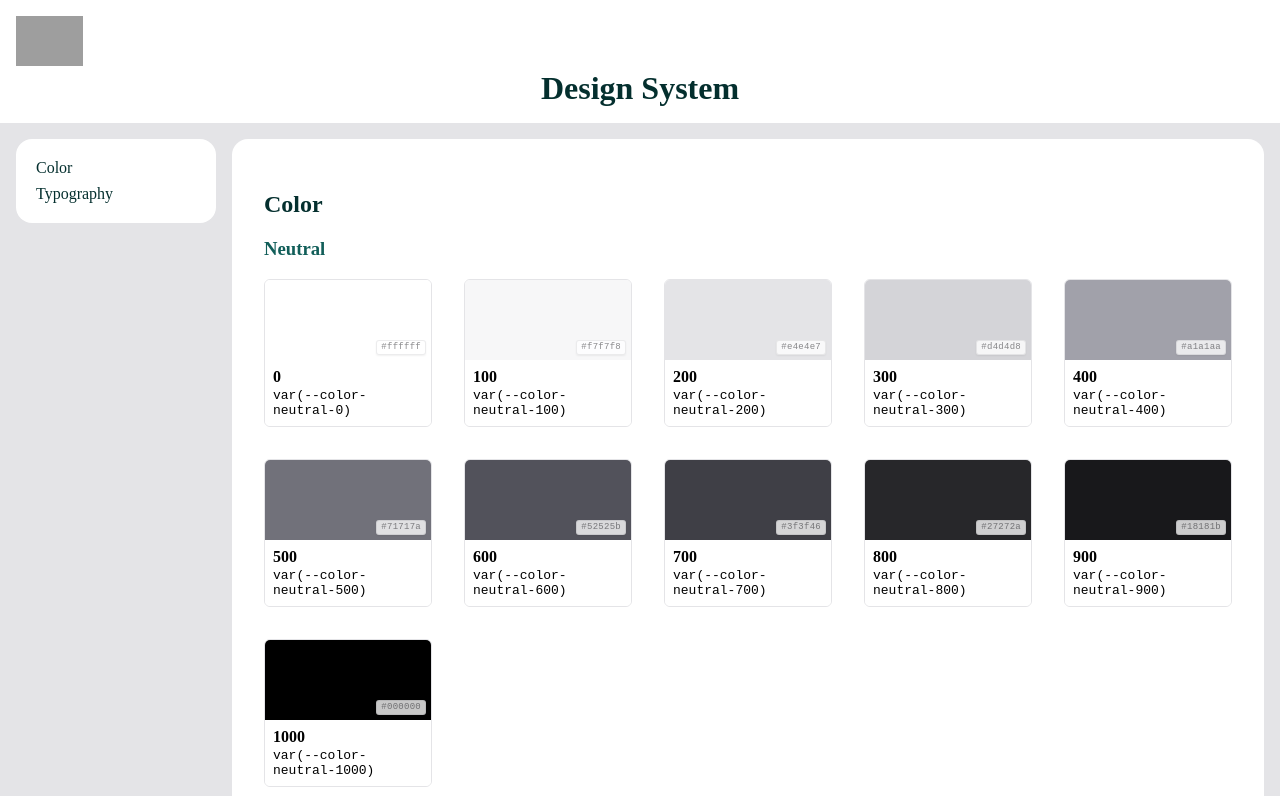
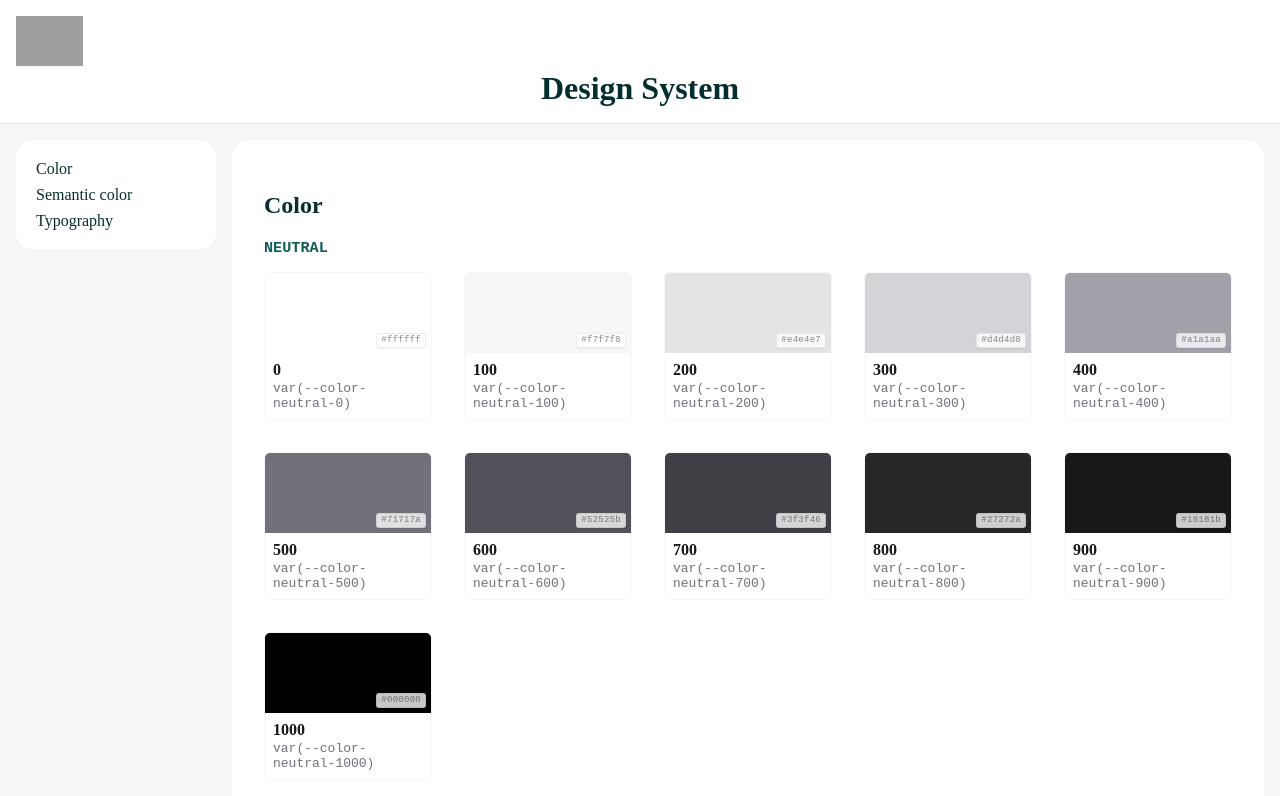
Before and after one commit to mikaelakihl/designsystem, a React (Vite) app: page / in a window 1280 px wide. Shown: the top 796 px of the page. Built offline with nearby package versions, Linux system fonts and the light colour scheme; grey boxes are pictures that could not be loaded.

Commit message:
style: update color scheme and add semantic color section with new tokens for improved theming

```diff
--- a/src/App.module.css
+++ b/src/App.module.css
@@ -17,8 +17,9 @@
   overflow-y: auto;
 
   padding: 1rem;
-  background-color: var(--color-neutral-0);
+  background-color: var(--color-background-surface);
   border-radius: 16px;
+  box-shadow: 0 0 2px 0 var(--color-neutral-200);
 }
 
 ul {
@@ -47,15 +48,22 @@ a {
 }
 
 .section {
-  background-color: var(--color-neutral-0);
+  background-color: var(--color-background-surface);
   padding: 2rem;
   border-radius: 16px;
   margin-bottom: 2rem;
+  box-shadow: 0 0 2px 0 var(--color-neutral-200);
 }
 
 .colorGrid {
   display: grid;
   grid-template-columns: repeat(5, 1fr);
+  gap: 2rem;
+}
+
+.semanticColorGrid {
+  display: grid;
+  grid-template-columns: repeat(auto-fill, minmax(148px, 1fr));
   gap: 2rem;
 }
 
@@ -71,7 +79,7 @@ a {
   border-radius: 6px;
   overflow: hidden;
   box-shadow: 4px;
-  border: 1px solid var(--color-neutral-200);
+  border: 1px solid var(--color-border-subtle);
 }
 
 .colorPreview {
@@ -100,25 +108,25 @@ a {
 
 .colorInfo {
   padding: 8px;
-  background: var(--color-neutral-0);
+  background: var(--color-background-surface);
 }
 
 .colorName {
   font-size: 1rem;
   font-weight: bold;
-  color: var(--color-neutral-1000);
+  color: var(--color-text-primary);
   margin-bottom: 2px;
 }
 
 .colorValue {
   font-size: var(--font-size-body-xs);
-  color: var(--color-text-tertiary);
+  color: var(--color-text-muted);
   font-family: monospace;
 }
 
 .colorSwatch:hover .colorValue {
-  background: var(--color-primary-50);
-  color: var(--color-primary-600);
+  background: var(--color-border-subtle);
+  color: var(--color-action-primary);
 }
 
 h2 {
@@ -127,11 +135,14 @@ h2 {
 
 .subHeading {
   color: var(--color-teal-800);
+  text-transform: uppercase;
+  font-family: monospace;
 }
 
 .header {
-  background-color: var(--color-neutral-0);
+  background-color: var(--color-background-surface);
   padding: 1rem;
+  border-bottom: 1px solid var(--color-neutral-200);
 }
 
 /* h1 has default block margins in user-agent styles; strip them inside the bar. */
--- a/src/App.tsx
+++ b/src/App.tsx
@@ -40,9 +40,64 @@ const COLOR_CATEGORIES = [
   { label: 'Pink', prefix: 'pink' },
 ] as const
 
+/** Hex labels mirror semantic-tokens.css → keep in sync when tokens change. */
+const SEMANTIC_TOKEN_GROUPS = [
+  {
+    label: 'Background',
+    tokens: [
+      { name: 'page', token: 'background-page', hex: paletteHex.neutral[100] },
+      { name: 'surface', token: 'background-surface', hex: paletteHex.neutral[0] },
+      { name: 'elevated', token: 'background-elevated', hex: paletteHex.neutral[0] },
+      { name: 'inverse', token: 'background-inverse', hex: paletteHex.neutral[900] },
+    ],
+  },
+  {
+    label: 'Text',
+    tokens: [
+      { name: 'primary', token: 'text-primary', hex: paletteHex.neutral[900] },
+      { name: 'secondary', token: 'text-secondary', hex: paletteHex.neutral[600] },
+      { name: 'muted', token: 'text-muted', hex: paletteHex.neutral[500] },
+      { name: 'inverse', token: 'text-inverse', hex: paletteHex.neutral[0] },
+      { name: 'danger', token: 'text-danger', hex: paletteHex.red[600] },
+    ],
+  },
+  {
+    label: 'Border',
+    tokens: [
+      { name: 'subtle', token: 'border-subtle', hex: paletteHex.neutral[100] },
+      { name: 'default', token: 'border-default', hex: paletteHex.neutral[300] },
+      { name: 'strong', token: 'border-strong', hex: paletteHex.neutral[500] },
+      { name: 'focus', token: 'border-focus', hex: paletteHex.blue[500] },
+    ],
+  },
+  {
+    label: 'Action',
+    tokens: [
+      { name: 'primary', token: 'action-primary', hex: paletteHex.blue[600] },
+      { name: 'primary hover', token: 'action-primary-hover', hex: paletteHex.blue[500] },
+      { name: 'primary active', token: 'action-primary-active', hex: paletteHex.blue[700] },
+      { name: 'primary disabled', token: 'action-primary-disabled', hex: paletteHex.neutral[300] },
+    ],
+  },
+  {
+    label: 'Feedback',
+    tokens: [
+      { name: 'success', token: 'feedback-success', hex: paletteHex.green[500] },
+      { name: 'warning', token: 'feedback-warning', hex: paletteHex.yellow[500] },
+      { name: 'danger', token: 'feedback-danger', hex: paletteHex.red[500] },
+      { name: 'info', token: 'feedback-info', hex: paletteHex.blue[500] },
+    ],
+  },
+  {
+    label: 'Focus',
+    tokens: [{ name: 'ring', token: 'focus-ring', hex: paletteHex.blue[500] }],
+  },
+] as const
+
 function App() {
   const anchorlinks = [
     { id: 'colors', label: 'Color' },
+    { id: 'semantic-colors', label: 'Semantic color' },
     { id: 'typography', label: 'Typography' },
   ]
   return (
@@ -86,6 +141,21 @@ function App() {
             ))}
           </section>
           <section className={styles.section}>
+            <h2 id="semantic-colors">Semantic color</h2>
+
+            {SEMANTIC_TOKEN_GROUPS.map(({ label, tokens }) => (
+              <div key={label}>
+                <h3 className={styles.subHeading}>{label}</h3>
+                <div className={styles.colorGrid}>
+                  {tokens.map(({ name, token, hex }) => {
+                    const cssVar = `var(--color-${token})`
+                    return <ColorSwatch key={token} name={name} hex={hex} cssVar={cssVar} />
+                  })}
+                </div>
+              </div>
+            ))}
+          </section>
+          <section className={styles.section}>
             <h2 id="typography">Typography</h2>
           </section>
         </div>
--- a/src/index.css
+++ b/src/index.css
@@ -1,10 +1,11 @@
 @import './color-tokens.css';
+@import './semantic-tokens.css';
 
 /* Remove default browser margin so the header can sit flush to the viewport edges. */
 body {
   margin: 0;
 
-  background-color: var(--color-neutral-200);
+  background-color: var(--color-background-page);
   /* padding: 1rem; */
   /* padding-top: 0; */
 }
--- /dev/null
+++ b/src/semantic-tokens.css
@@ -0,0 +1,39 @@
+/**
+ * Semantic color tokens — roles only. Values reference primitives in color-tokens.css.
+ * Neutral ramp = “gray” in design language (page tint uses 100 as lightest non-white).
+ */
+:root {
+  /* background */
+  --color-background-page: var(--color-neutral-100);
+  --color-background-surface: var(--color-neutral-0);
+  --color-background-elevated: var(--color-neutral-0);
+  --color-background-inverse: var(--color-neutral-900);
+
+  /* text */
+  --color-text-primary: var(--color-neutral-900);
+  --color-text-secondary: var(--color-neutral-600);
+  --color-text-muted: var(--color-neutral-500);
+  --color-text-inverse: var(--color-neutral-0);
+  --color-text-danger: var(--color-red-600);
+
+  /* border */
+  --color-border-subtle: var(--color-neutral-100);
+  --color-border-default: var(--color-neutral-300);
+  --color-border-strong: var(--color-neutral-500);
+  --color-border-focus: var(--color-blue-500);
+
+  /* action */
+  --color-action-primary: var(--color-blue-600);
+  --color-action-primary-hover: var(--color-blue-500);
+  --color-action-primary-active: var(--color-blue-700);
+  --color-action-primary-disabled: var(--color-neutral-300);
+
+  /* feedback */
+  --color-feedback-success: var(--color-green-500);
+  --color-feedback-warning: var(--color-yellow-500);
+  --color-feedback-danger: var(--color-red-500);
+  --color-feedback-info: var(--color-blue-500);
+
+  /* focus */
+  --color-focus-ring: var(--color-blue-500);
+}
```
